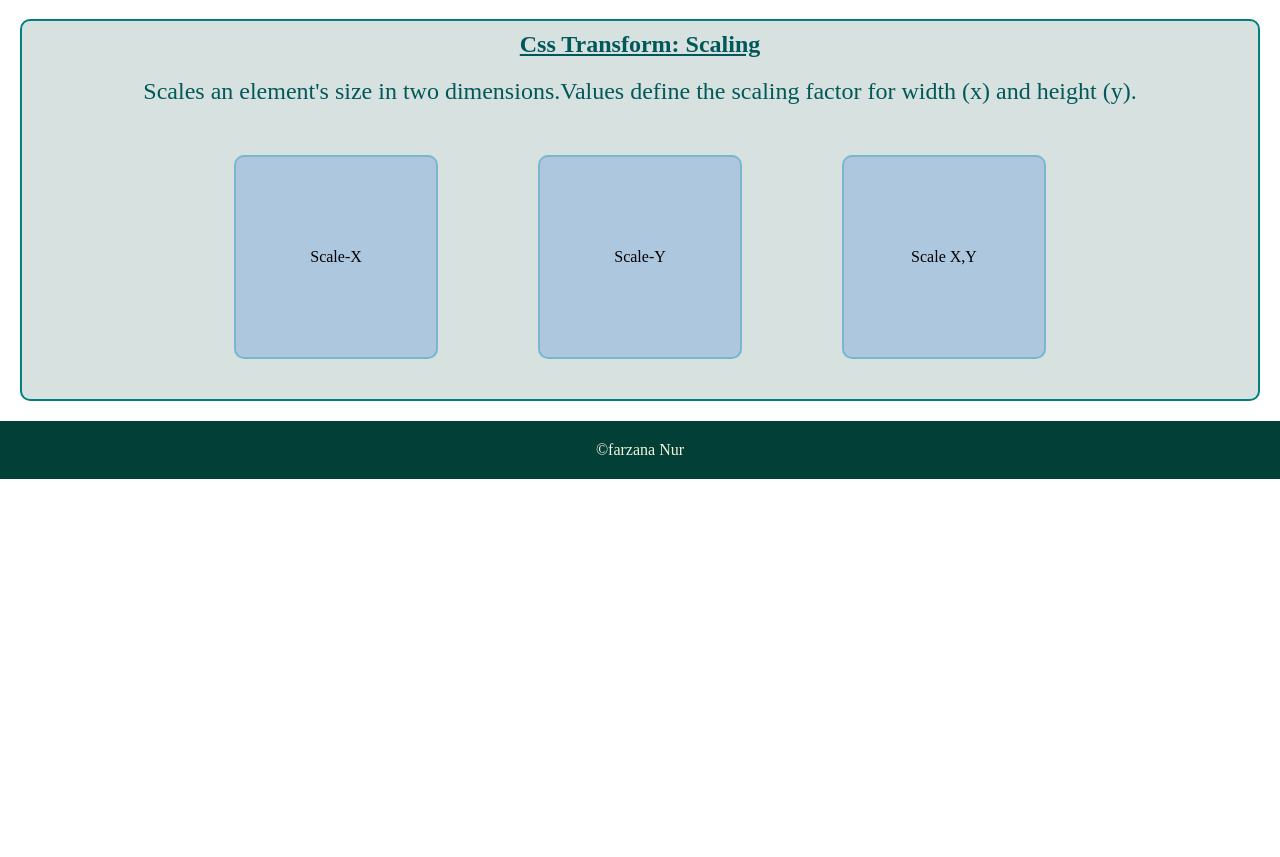
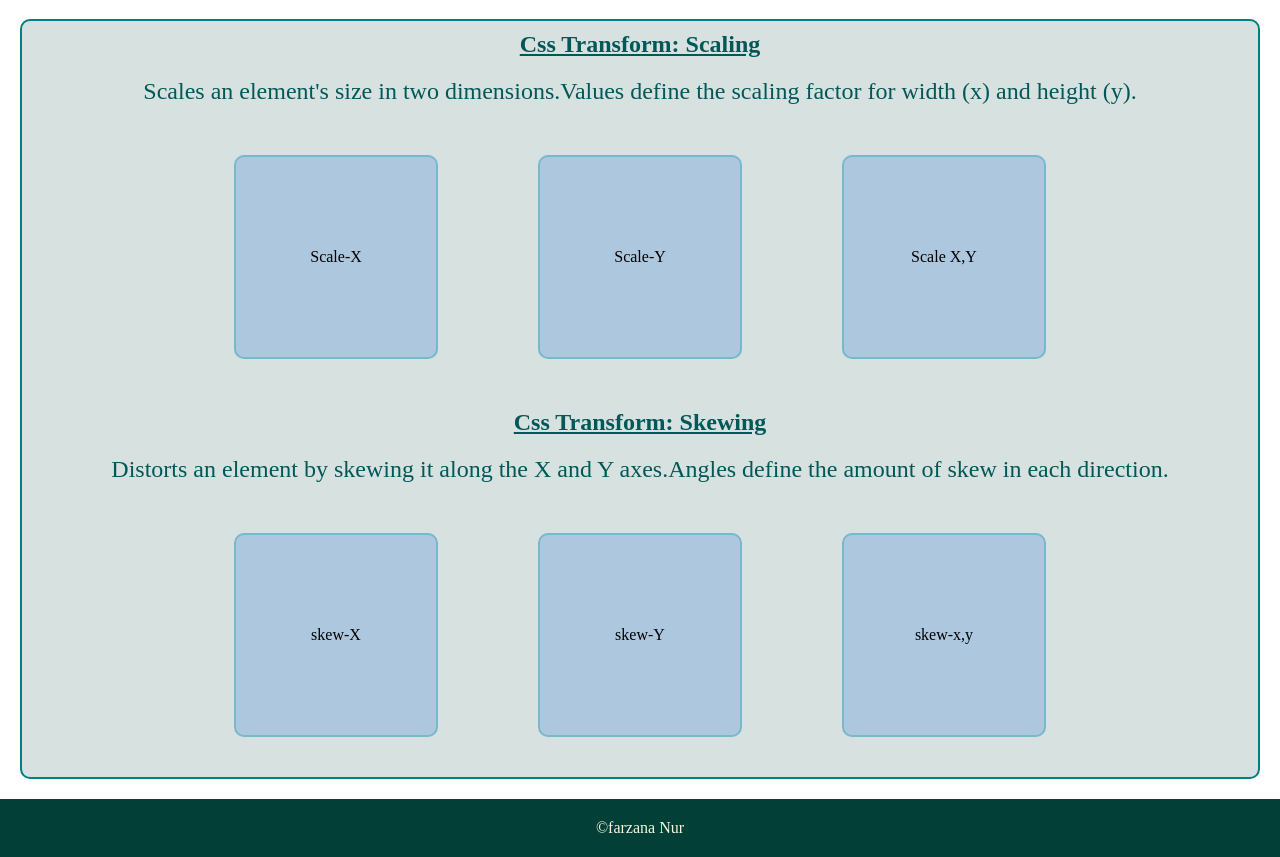
Before and after one commit to FarzanaNur/css-transform, a plain HTML site: page index.html in a window 1280 px wide. Shown: the part 78-935 px from the top of the page. Before the commit the page ends 800 px from the top, so only its background shows below. Drawn offline with Linux system fonts and the light colour scheme.

Commit message:
css skewing

```diff
--- a/index.html
+++ b/index.html
@@ -30,7 +30,25 @@
                 </div>
             </div>
             <!-- css scaling end -->
-
+            <!-- css skewing start -->
+            <div class="skewing-trasform">
+                <h2 class="section-heading">Css Transform: Skewing</h2>
+                <p class="section-desc">
+                    Distorts an element by skewing it along the X and Y axes.Angles define the amount of skew in each direction.
+                </p>
+                <div class="skew">
+                    <div class="box box4">
+                        skew-X
+                    </div>
+                    <div class="box box5">
+                        skew-Y
+                    </div>
+                    <div class="box box6">
+                        skew-x,y
+                    </div>
+                </div>
+            </div>
+            <!-- css skewing end -->
         </section>
     </main>
     <footer>
--- a/style.css
+++ b/style.css
@@ -67,3 +67,17 @@ main{
     /* transform: scale(2, 3); */
     transform: scale(1.5, 1.5);
 }
+/* skew styling */
+.box4:hover{
+    background-color: #1cab9d59;
+    transform:skewX(30deg);
+}
+.box5:hover{
+    background-color: #1cab9d59;
+    transform:skewY(30deg);
+}
+.box6:hover{
+    background-color: #1cab9d59;
+    transform:skew(30deg);
+    /* if the 2nd value is not assigned it will only work on x axis */
+}
```
